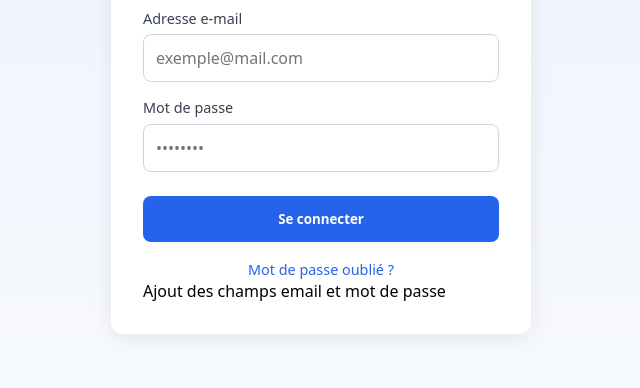
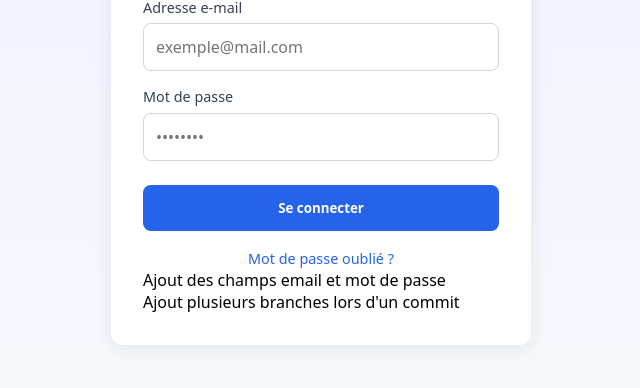
Before and after one commit to youssoulam/methode_agile_dar, a plain HTML site: page index.html in a window 1280 px wide. Shown: the part 272-660 px from the top of the page, without its empty margins (319-959 px from the left). Drawn offline with Linux system fonts and the light colour scheme.

Commit message:
MAD-9 MAD-10 MAD-11 FrontEnd terminé #done

```diff
--- a/index.html
+++ b/index.html
@@ -28,6 +28,7 @@
         <a href="#">Mot de passe oublié ?</a>
       </p>
       <p> Ajout des champs email et mot de passe </p>
+      <p>Ajout plusieurs branches lors d'un commit</p>
     </section>
   </main>
 
```
